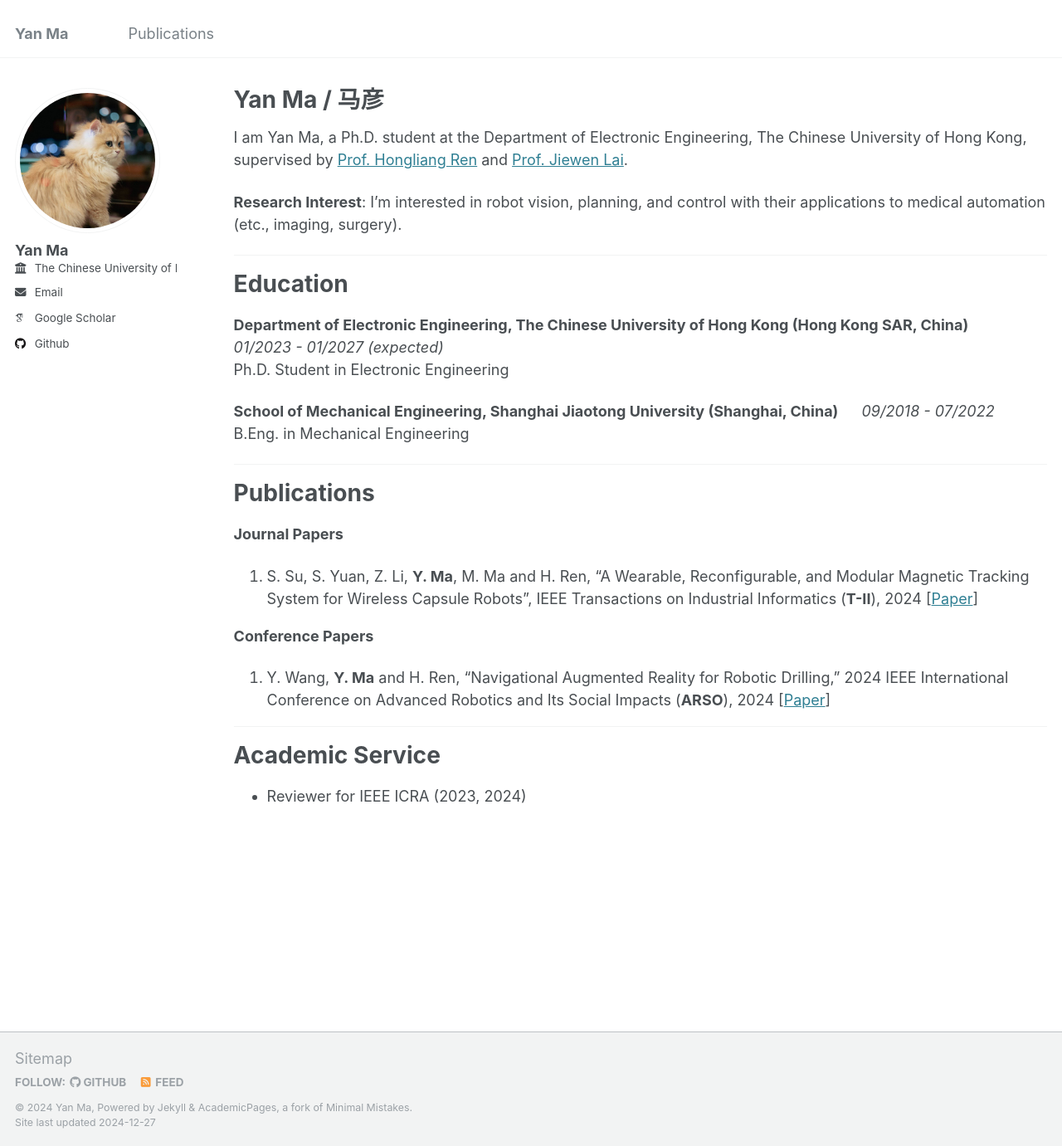
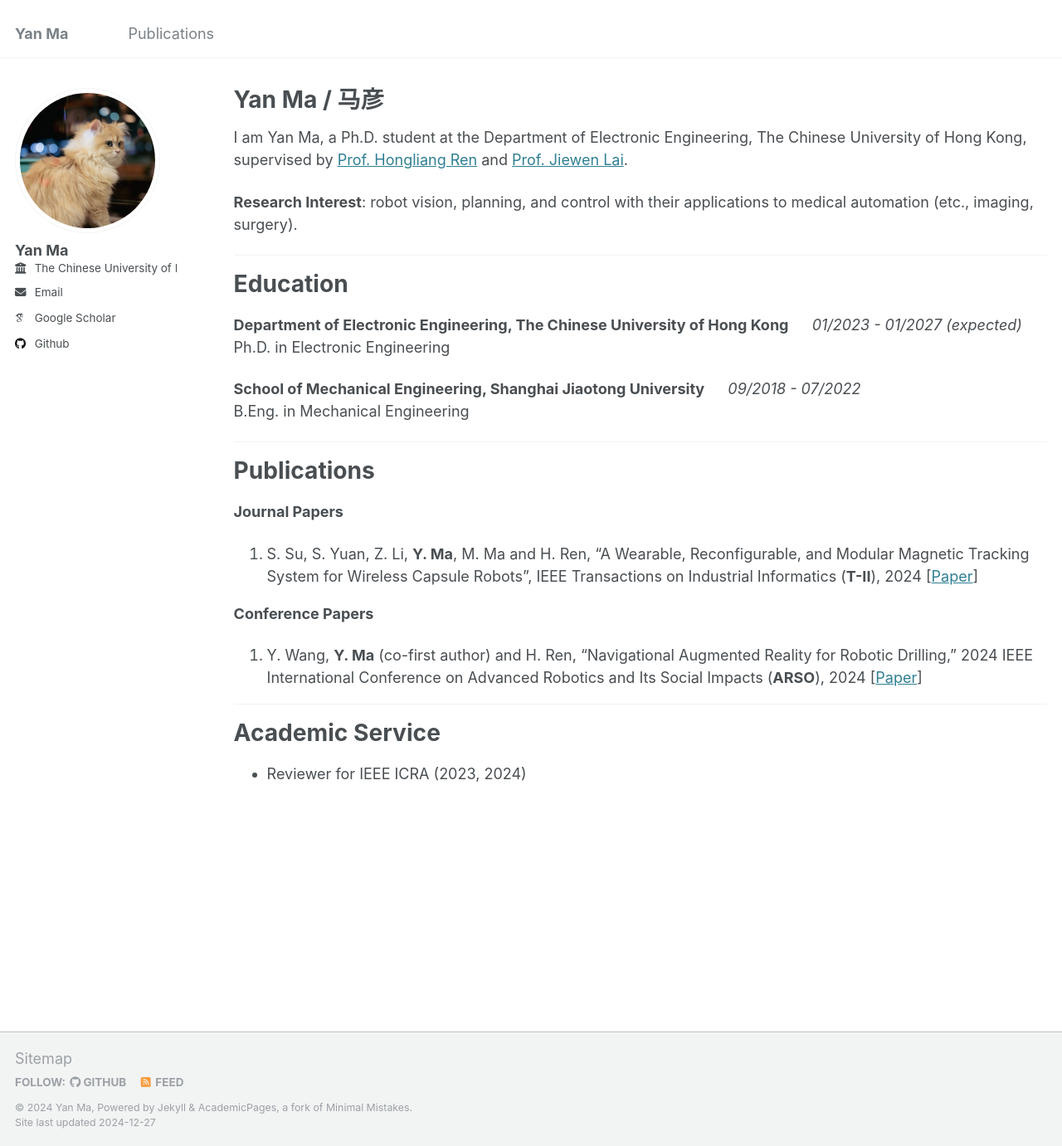
Before and after one commit to ILoveCorn/ILoveCorn.github.io, a Jekyll site: the page built from _pages/about.md, in a window 1280 px wide and 1381 px high. Shown: the whole window at 83% size. Built offline with Jekyll 4.4.1, drawn with Linux system fonts in a browser that asks for light colours; some web fonts are replaced.

Commit message:
Update about.md

```diff
--- a/_pages/about.md
+++ b/_pages/about.md
@@ -11,16 +11,16 @@ redirect_from:
 
 I am Yan Ma, a Ph.D. student at the Department of Electronic Engineering, The Chinese University of Hong Kong, supervised by [Prof. Hongliang Ren](https://www.ee.cuhk.edu.hk/en-gb/people/academic-staff/professors/prof-ren-hongliang) and [Prof. Jiewen Lai](https://samlai.me/).
 
-**Research Interest**: I'm interested in robot vision, planning, and control with their applications to medical automation (etc., imaging, surgery).
+**Research Interest**: robot vision, planning, and control with their applications to medical automation (etc., imaging, surgery).
 
 ---
 
 # Education
 
-**Department of Electronic Engineering, The Chinese University of Hong Kong (Hong Kong SAR, China)** &emsp; _01/2023 - 01/2027 (expected)_
-Ph.D. Student in Electronic Engineering
+**Department of Electronic Engineering, The Chinese University of Hong Kong** &emsp; _01/2023 - 01/2027 (expected)_
+Ph.D. in Electronic Engineering
 
-**School of Mechanical Engineering, Shanghai Jiaotong University (Shanghai, China)** &emsp; _09/2018 - 07/2022_
+**School of Mechanical Engineering, Shanghai Jiaotong University** &emsp; _09/2018 - 07/2022_
 B.Eng. in Mechanical Engineering
 
 ---
@@ -33,7 +33,7 @@ B.Eng. in Mechanical Engineering
 
 **Conference Papers**
 
-1. Y. Wang, **Y. Ma** and H. Ren, "Navigational Augmented Reality for Robotic Drilling," 2024 IEEE International Conference on Advanced Robotics and Its Social Impacts (**ARSO**), 2024 [[Paper](https://doi.org/10.1109/ARSO60199.2024.10557802)]
+1. Y. Wang, **Y. Ma** (co-first author) and H. Ren, "Navigational Augmented Reality for Robotic Drilling," 2024 IEEE International Conference on Advanced Robotics and Its Social Impacts (**ARSO**), 2024 [[Paper](https://doi.org/10.1109/ARSO60199.2024.10557802)]
 
 ---
 
```
